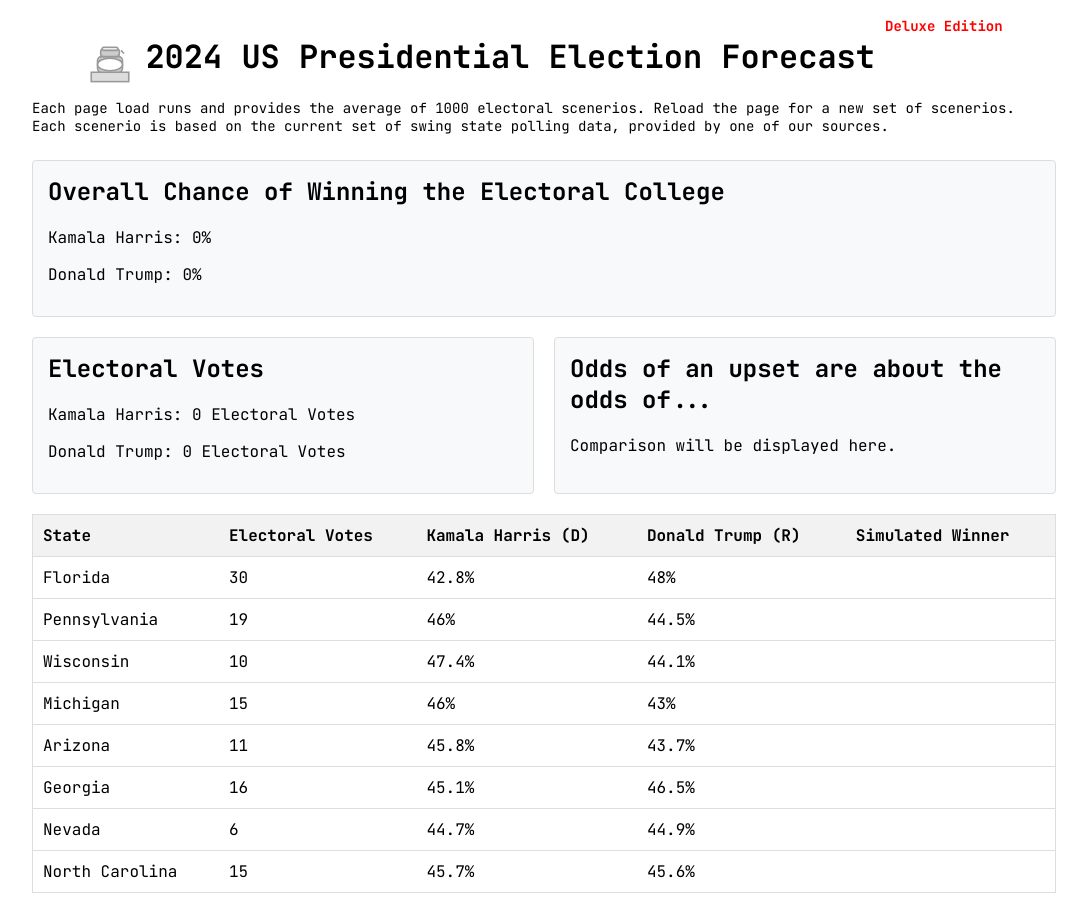
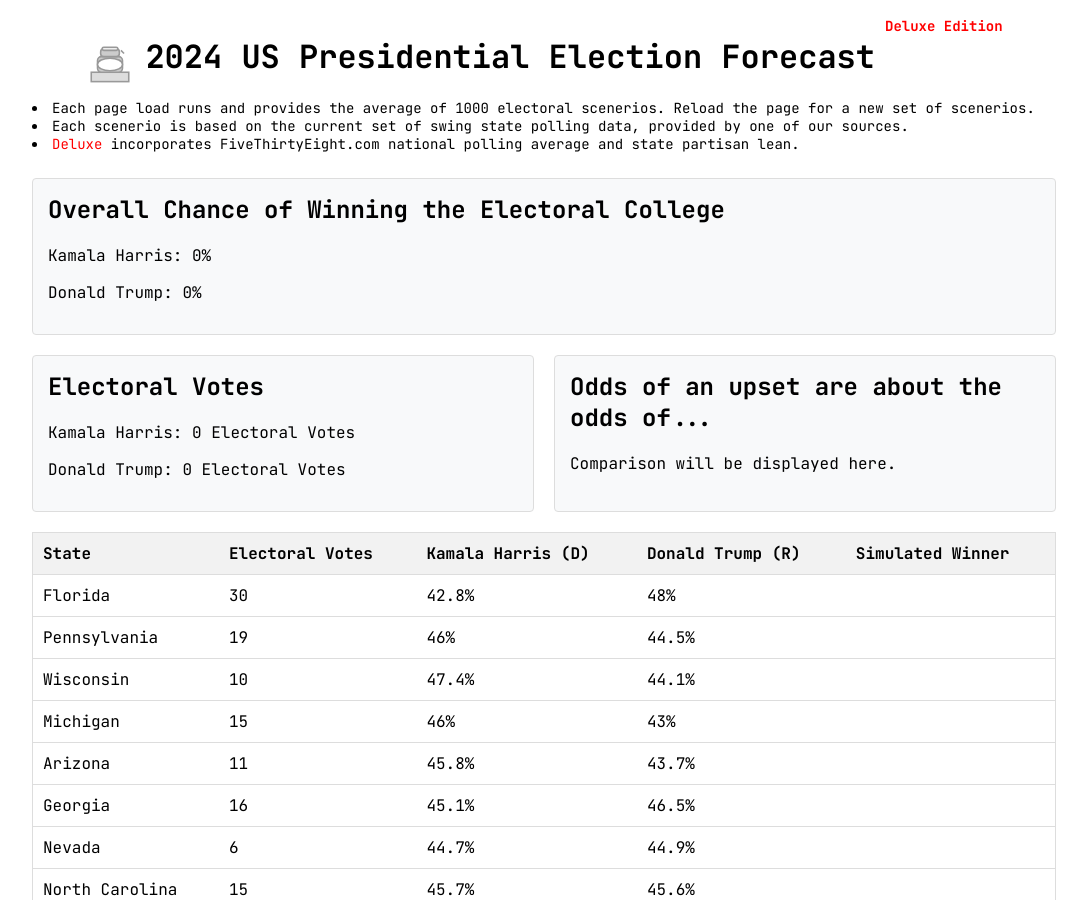
Before and after one commit to derfbwh/derfbwh.github.io, a Jekyll site: the page forecast/index-deluxe.html, which Jekyll copies as it is, in a window 1280 px wide and 900 px high. Shown: the whole window, without its empty margins (96-1183 px from the left). Built offline with Jekyll 4.4.1, drawn with Linux system fonts in a browser that asks for light colours; nearby versions of some CDN libraries; some web fonts are replaced; comment, search, counter and statistics services are not loaded.

Commit message:
Update index-deluxe.html

```diff
--- a/forecast/index-deluxe.html
+++ b/forecast/index-deluxe.html
@@ -109,7 +109,7 @@
                 <ellipse cx="32" cy="30" rx="16" ry="8" fill="#fff" stroke="#999" stroke-width="2"/>
             </svg>
             2024 US Presidential Election Forecast<br><div class="tagline" style="color:red;">Deluxe Edition</div>
-        </h1><br><div class="tagline">Each page load runs and provides the average of 1000 electoral scenerios. Reload the page for a new set of scenerios. <br>Each scenerio is based on the current set of swing state polling data, provided by one of our sources.</div>
+        </h1><br><div class="tagline"><li>Each page load runs and provides the average of 1000 electoral scenerios. Reload the page for a new set of scenerios.</li><li>Each scenerio is based on the current set of swing state polling data, provided by one of our sources.</li><li><span style="color:red;">Deluxe</span> incorporates FiveThirtyEight.com national polling average and state partisan lean.</li></div>
 
 
         <div class="results-container">
```
